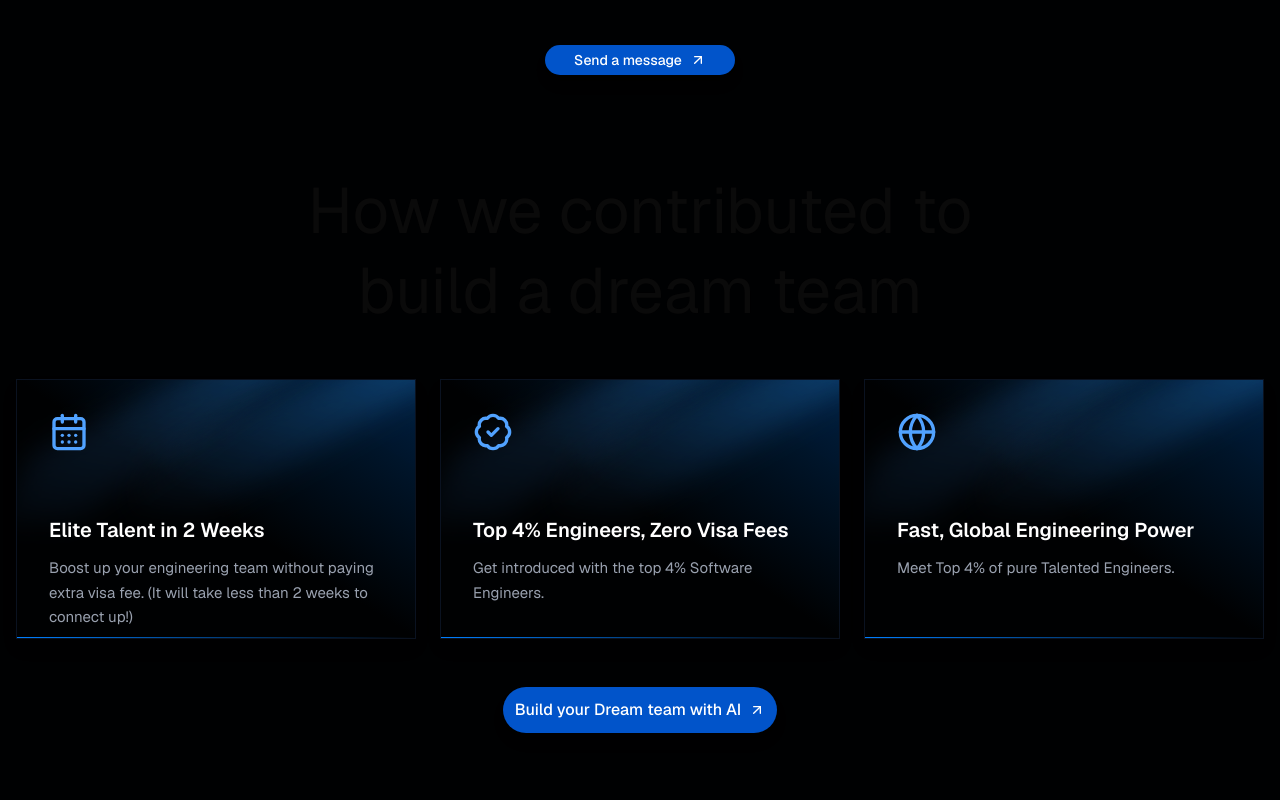
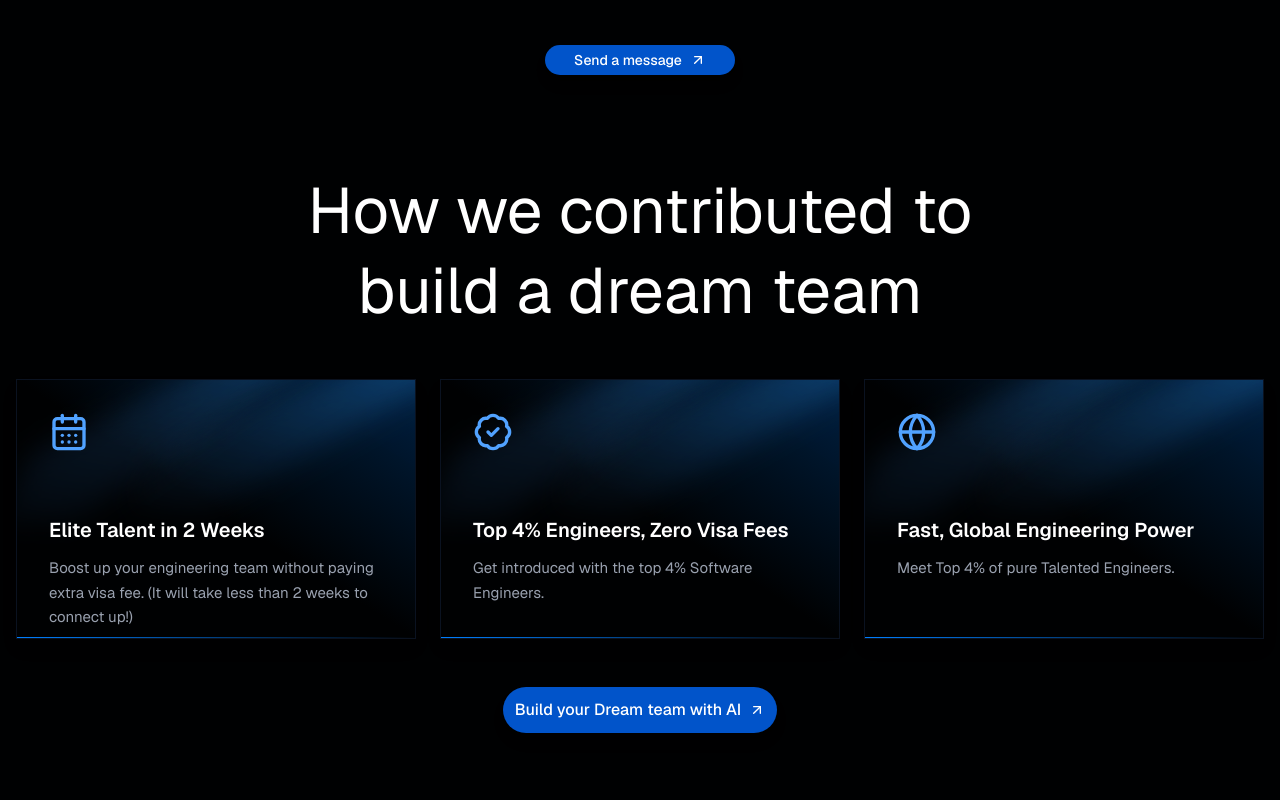
Before and after one commit to Programming-Hero-Codinism/codinism-client, a Next.js app: page / in a window 1280 px wide. Shown: the part 3840-4640 px from the top of the page. Built offline with nearby package versions, Linux system fonts and the light colour scheme.

Commit message:
feat(fix): Added text color

```diff
--- a/src/components/ui/sections/Contribution.tsx
+++ b/src/components/ui/sections/Contribution.tsx
@@ -24,7 +24,7 @@ const features = [
 
 export default function Contribution() {
   return (
-    <section id="staff-aug" className="bg-[#000102] py-8 px-4 mt-16">
+    <section id="staff-aug" className="bg-[#000102] py-8 px-4 mt-16 text-white">
       <h1 className="text-center text-4xl sm:text-5xl md:text-6xl lg:text-[64px]  leading-tight">
         How we contributed to <br /> build a dream team
       </h1>
```
